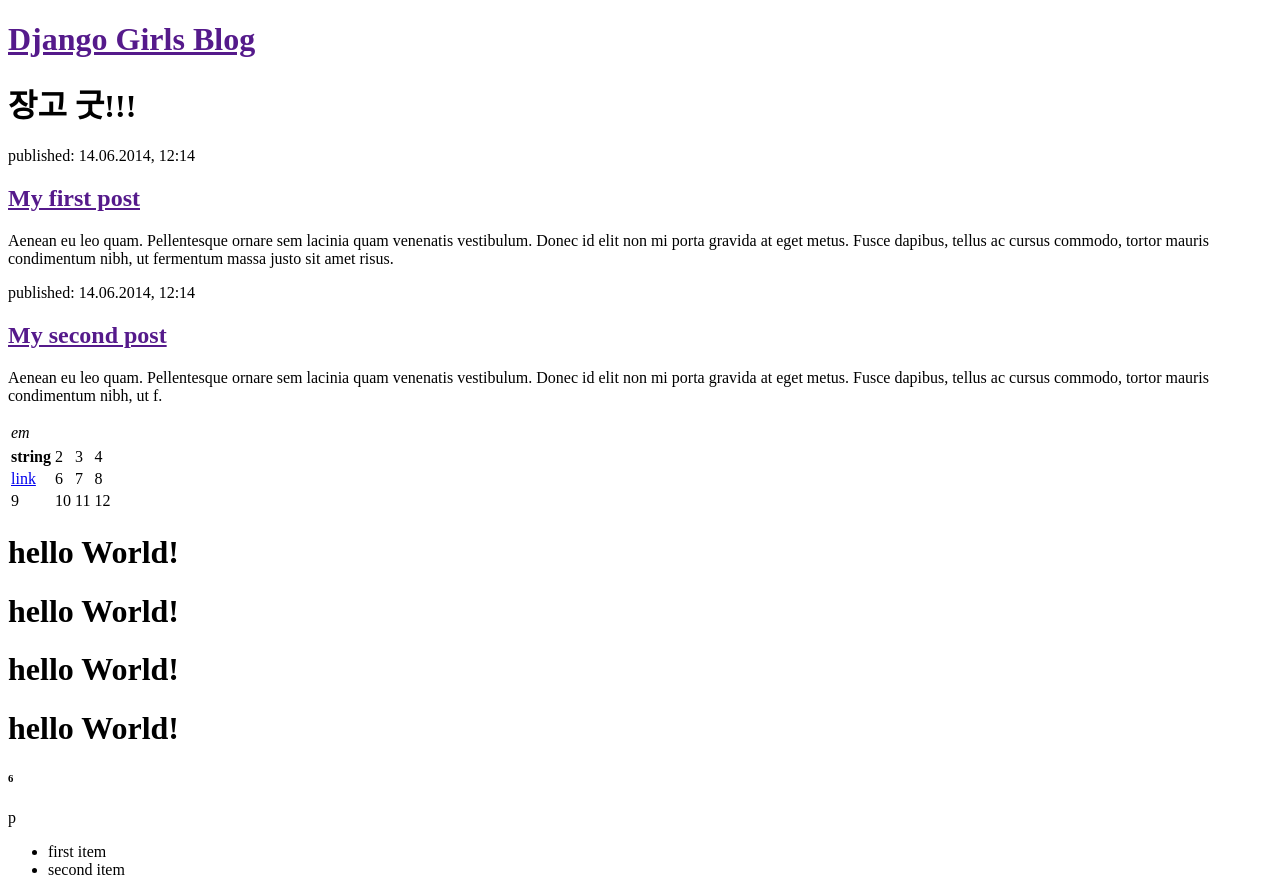
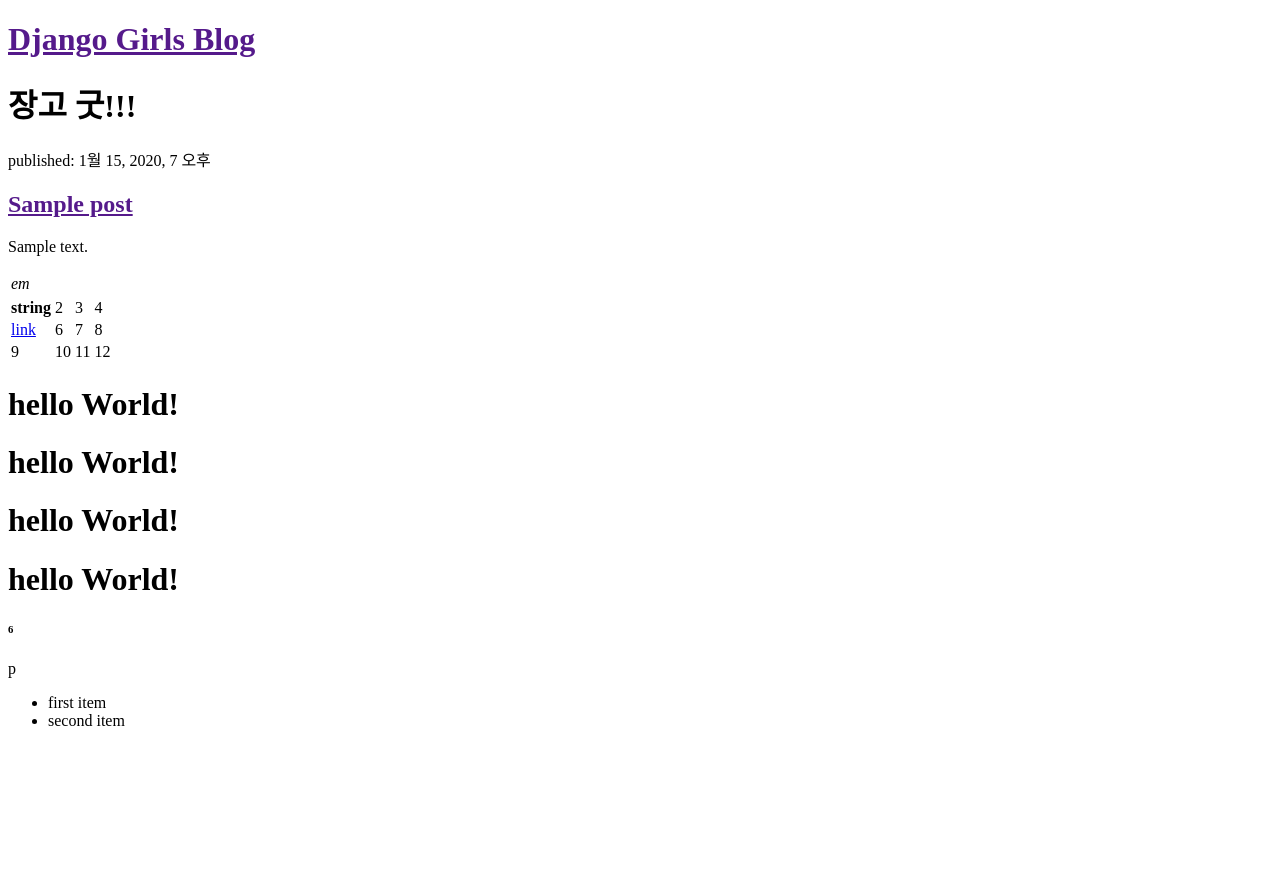
Before and after one commit to Clark19/my-first-blog, a Django app: page / in a window 1280 px wide. After the commit the page ends 726 px from the top, so only its background shows below. Run offline with Django 3.2, Linux system fonts and the light colour scheme; tables that the repository leaves empty hold one stand-in row (values such as "Sample post").

Commit message:
feat: Modified templates to display posts from database

```diff
--- a/blog/templates/blog/post_list.html
+++ b/blog/templates/blog/post_list.html
@@ -8,25 +8,19 @@
 </head>
 
 <body>
+
   <div>
     <h1><a href="">Django Girls Blog</a></h1>
     <h1>장고 굿!!!</h1>
   </div>
 
+{% for post in posts %}
   <div>
-    <p>published: 14.06.2014, 12:14</p>
-    <h2><a href="">My first post</a></h2>
-    <p>Aenean eu leo quam. Pellentesque ornare sem lacinia quam venenatis vestibulum. Donec id elit non mi porta gravida
-      at eget metus. Fusce dapibus, tellus ac cursus commodo, tortor mauris condimentum nibh, ut fermentum massa justo
-      sit amet risus.</p>
+    <p>published: {{ post.published_date }}</p>
+    <h2><a href="">{{ post.title }}</a></h2>
+    <p>{{ post.text|linebreaksbr}}</p>
   </div>
-
-  <div>
-    <p>published: 14.06.2014, 12:14</p>
-    <h2><a href="">My second post</a></h2>
-    <p>Aenean eu leo quam. Pellentesque ornare sem lacinia quam venenatis vestibulum. Donec id elit non mi porta gravida
-      at eget metus. Fusce dapibus, tellus ac cursus commodo, tortor mauris condimentum nibh, ut f.</p>
-  </div>
+{% endfor %}
 
   <table>
     <tr>
--- a/blog/views.py
+++ b/blog/views.py
@@ -1,5 +1,8 @@
 from django.shortcuts import render
+from django.utils import timezone
+from .models import Post
 
 # Create your views here.
 def post_list(request):
-  return render(request, 'blog/post_list.html', {})
+  posts = Post.objects.filter(published_date__lte=timezone.now()).order_by('published_date')
+  return render(request, 'blog/post_list.html', {'posts':posts})
```
